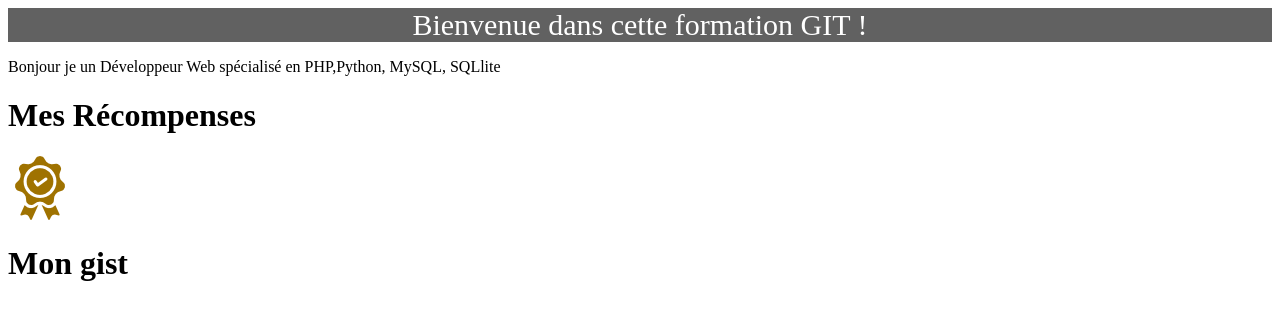
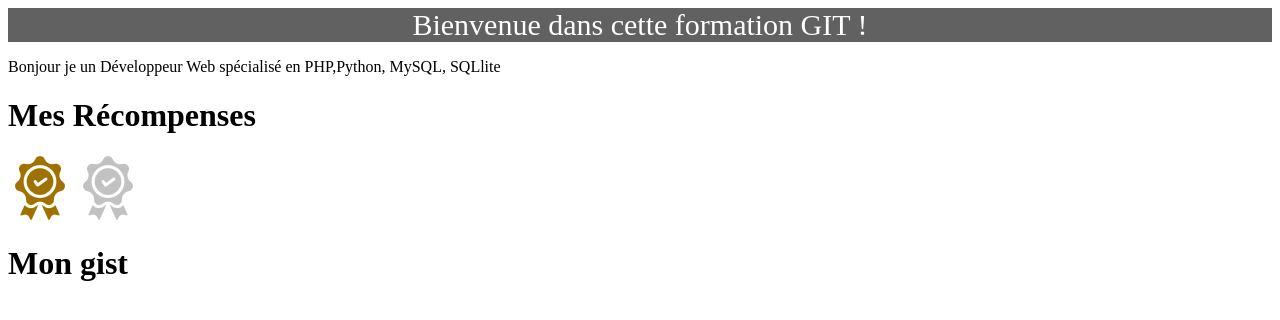
Before and after one commit to Danweson/mon_site_web, a plain HTML site: page hello.html in a window 1280 px wide. Drawn offline with Linux system fonts and the light colour scheme.

Commit message:
Ajouter médaille d'argent

```diff
--- a/hello.html
+++ b/hello.html
@@ -26,7 +26,7 @@
 		<h1>Mes Récompenses</h1>
 
 		<div>
-			<p><img src="images/medal_bronze.png"></script></p>
+			<p><img src="images/medal_bronze.png"> <img src="images/medal_silver.png"></script></p>
 		</div>
 
 		<!-- TITRE -->
```
